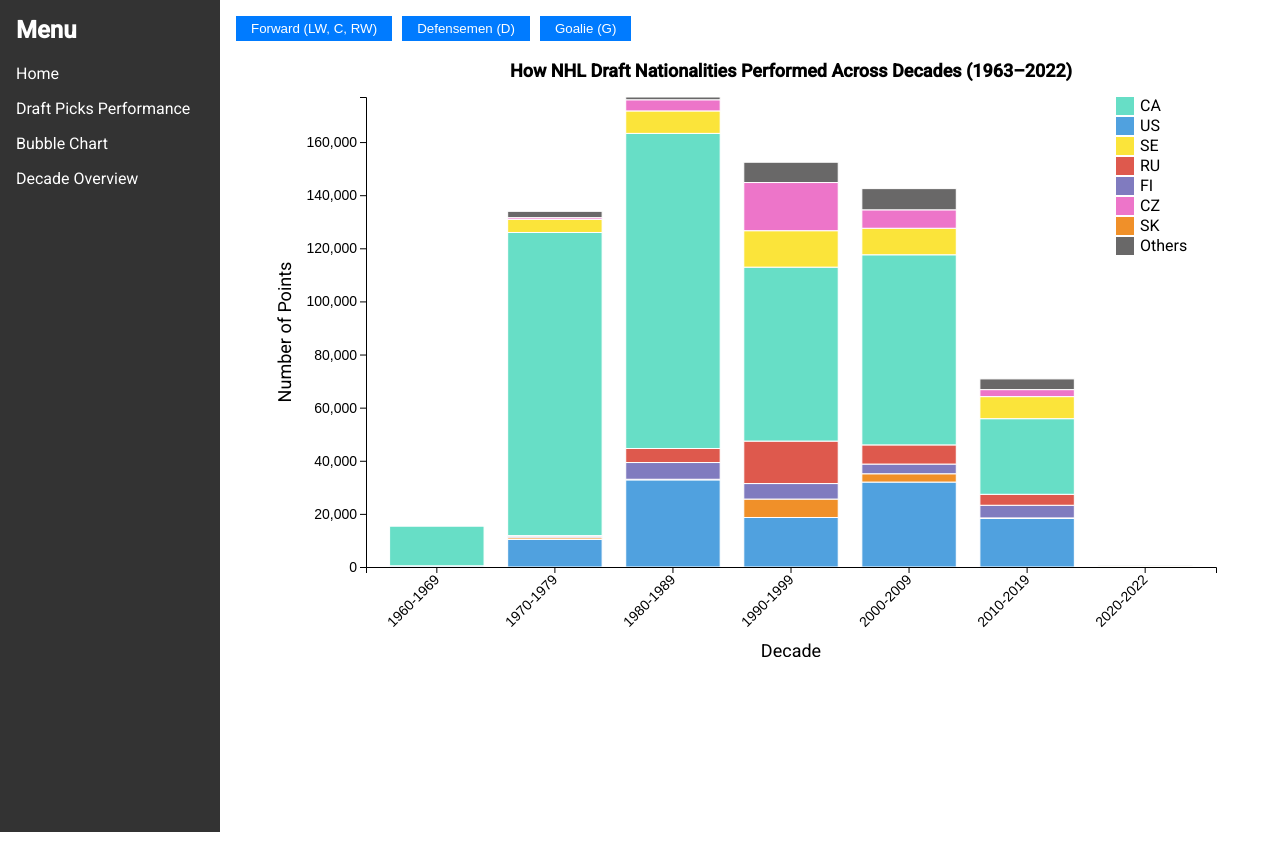
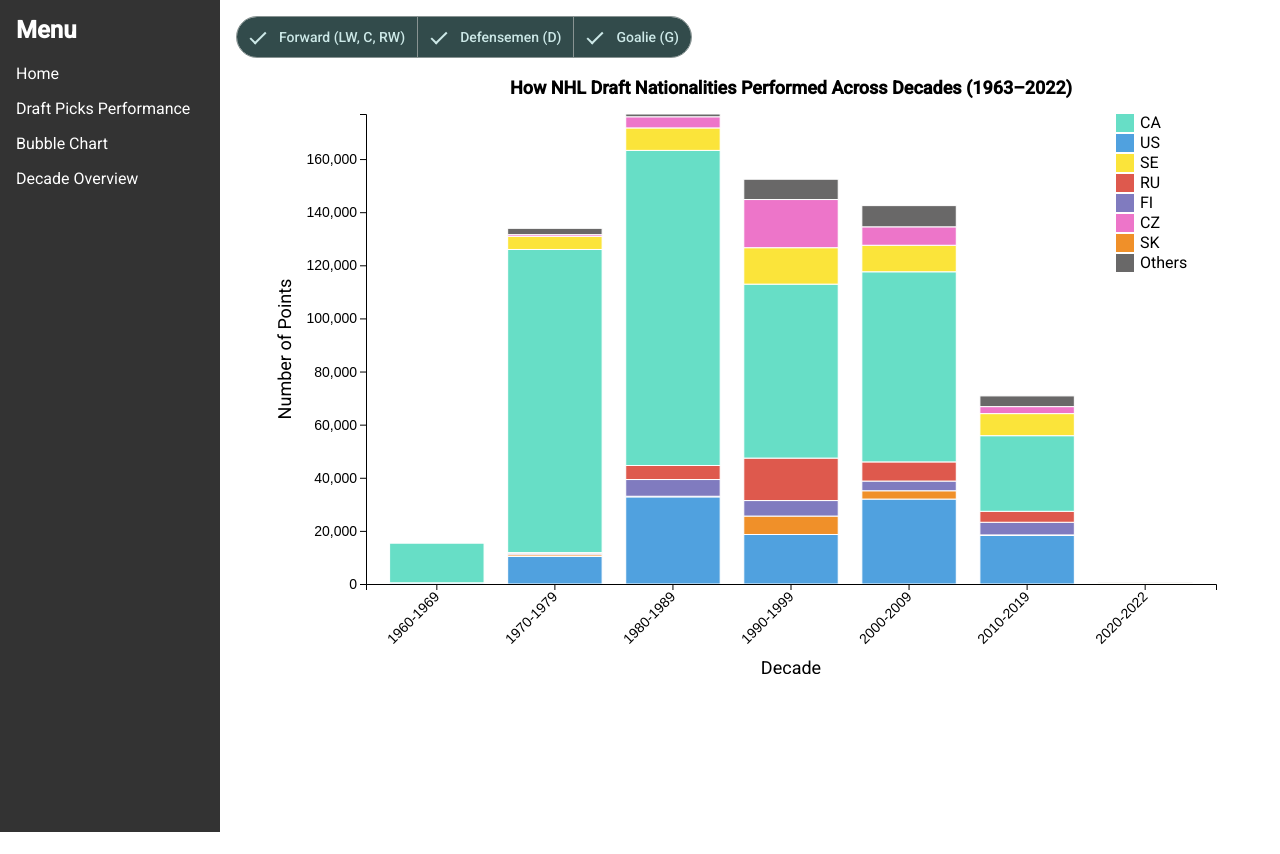
Before and after one commit to MaxenceSigouin/INF8808-Projet, an Angular app in the folder projet-dataviz/: page /bar-chart in a window 1280 px wide. Built offline with nearby package versions, Linux system fonts and the light colour scheme.

Commit message:
feat: using mat button toggle istead of button, more clean

```diff
--- a/projet-dataviz/src/app/components/bar-chart/bar-chart.component.html
+++ b/projet-dataviz/src/app/components/bar-chart/bar-chart.component.html
@@ -1,12 +1,15 @@
 <div class="button-group">
-    <button [class.selected]="selectedCategories['forward']" (click)="toggleCategory('forward')">
-      Forward (LW, C, RW)
-    </button>
-    <button [class.selected]="selectedCategories['defensemen']" (click)="toggleCategory('defensemen')">
-      Defensemen (D)
-    </button>
-    <button [class.selected]="selectedCategories['goalie']" (click)="toggleCategory('goalie')">
-      Goalie (G)
-    </button>
-  </div>
+  <mat-button-toggle-group
+    id="view-toggle"
+    [formControl]="positionsControl"
+    (ngModelChange)="toggleCategory(positionSelected)"
+    name="viewToggle"
+    aria-label="View Toggle"
+    multiple
+  >
+    <mat-button-toggle value="forward">Forward (LW, C, RW)</mat-button-toggle>
+    <mat-button-toggle value="defensemen">Defensemen (D)</mat-button-toggle>
+    <mat-button-toggle value="goalie">Goalie (G)</mat-button-toggle>
+  </mat-button-toggle-group>
+</div>
 <figure id="barChart"></figure>
--- a/projet-dataviz/src/app/components/bar-chart/bar-chart.component.ts
+++ b/projet-dataviz/src/app/components/bar-chart/bar-chart.component.ts
@@ -1,9 +1,21 @@
 import { Component, OnInit } from '@angular/core';
 import * as d3 from 'd3';
 import { ChartStyleManagerService } from '../../services/chart-style-manager/chart-style-manager.service';
-
+import { MatButtonToggleModule } from '@angular/material/button-toggle';
+import { FormControl, FormsModule, ReactiveFormsModule } from '@angular/forms';
+import { MatInputModule } from '@angular/material/input';
+import { MatSelectModule } from '@angular/material/select';
+import { MatFormFieldModule } from '@angular/material/form-field';
 @Component({
   selector: 'app-bar-chart',
+  imports: [
+    MatButtonToggleModule,
+    FormsModule,
+    ReactiveFormsModule,
+    MatFormFieldModule,
+    MatSelectModule,
+    MatInputModule,
+  ],
   templateUrl: './bar-chart.component.html',
   styleUrls: ['./bar-chart.component.css'],
 })
@@ -12,7 +24,11 @@
   private data: any[] = [];
   private svg: any;
   private predefinedNationalities: string[] = [];
-
+  positionsControl = new FormControl<string[]>([
+    'forward',
+    'defensemen',
+    'goalie',
+  ]);
   private margin = { top: 40, right: 20, bottom: 90, left: 90 };
   private width =
     window.innerWidth - this.margin.left - this.margin.right - 320;
@@ -28,7 +44,7 @@
     defensemen: ['D'],
     goalie: ['G'],
   };
-
+  positionSelected: string = 'forward';
   constructor(private chartStyleSrv: ChartStyleManagerService) {}
 
   ngOnInit(): void {
@@ -68,14 +84,12 @@
 
   updateFilteredData(): void {
     let selectedPositions: string[] = [];
-    for (let cat in this.selectedCategories) {
-      if (this.selectedCategories[cat]) {
-        selectedPositions.push(...this.positionMapping[cat]);
-      }
-    }
+    this.positionsControl.value?.forEach((postion: string) => {
+      selectedPositions.push(...this.positionMapping[postion]);
+    });
 
-    let filteredData = this.originalData.filter((d) =>
-      selectedPositions.includes(d['position'])
+    let filteredData = this.originalData.filter(
+      (d) => selectedPositions.includes(d['position'] as string) ?? false
     );
     const processedData = this.preprocessData(filteredData);
     this.data = this.countYAxis(processedData);
@@ -87,6 +101,7 @@
   // HTML Button Event Handler
   toggleCategory(cat: string): void {
     this.selectedCategories[cat] = !this.selectedCategories[cat];
+    const string = this.positionsControl.value;
     this.updateFilteredData();
   }
 
```
